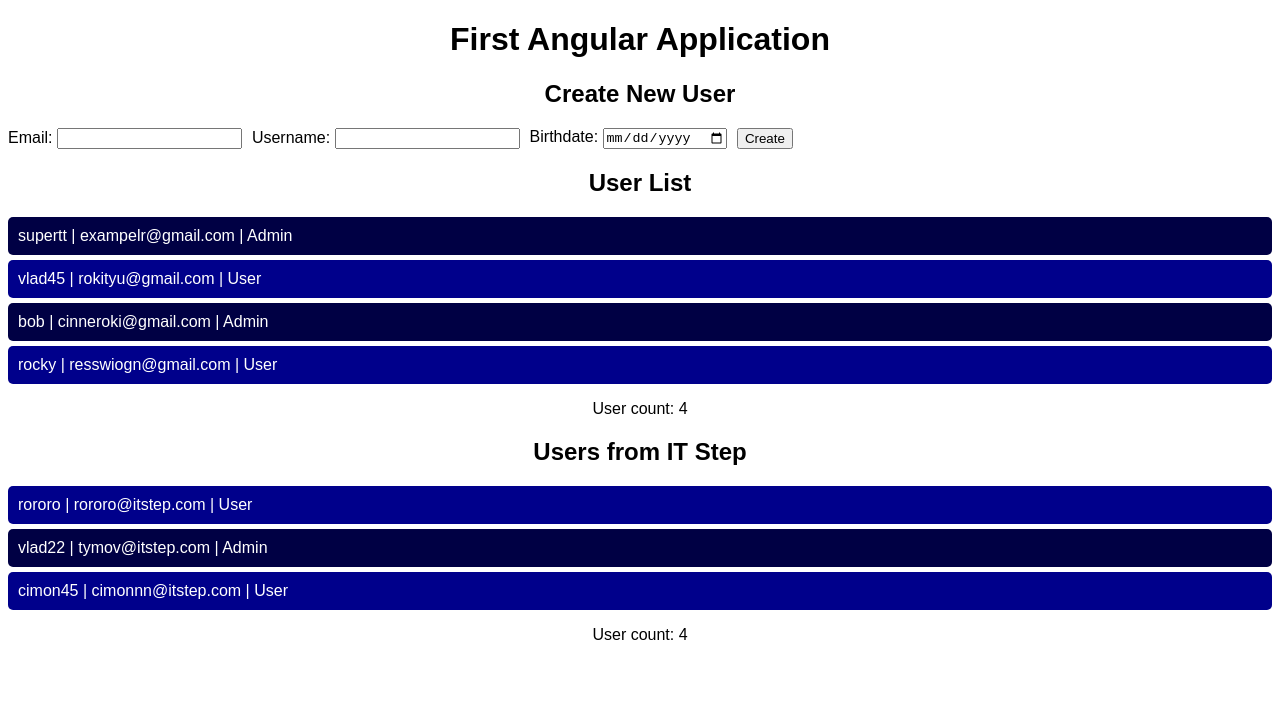
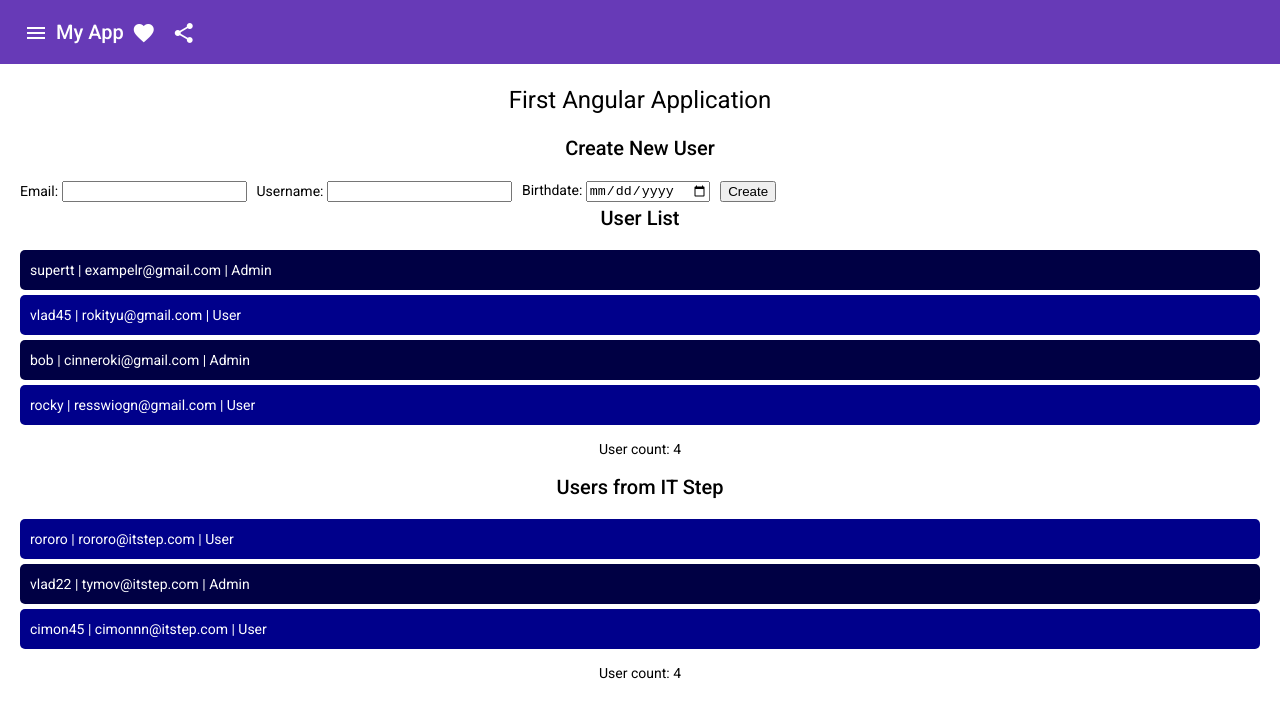
Before and after one commit to vladtymo/Intro-to-Angular-PD014, an Angular app: page / in a window 1280 px wide. Shown: the top 718 px of the page. Built offline with nearby package versions, Linux system fonts and the light colour scheme.

Commit message:
Install material library.

```diff
--- a/angular.json
+++ b/angular.json
@@ -27,6 +27,7 @@
               "src/assets"
             ],
             "styles": [
+              "./node_modules/@angular/material/prebuilt-themes/deeppurple-amber.css",
               "src/styles.css"
             ],
             "scripts": []
@@ -94,6 +95,7 @@
               "src/assets"
             ],
             "styles": [
+              "./node_modules/@angular/material/prebuilt-themes/deeppurple-amber.css",
               "src/styles.css"
             ],
             "scripts": []
--- a/package.json
+++ b/package.json
@@ -11,10 +11,12 @@
   "private": true,
   "dependencies": {
     "@angular/animations": "~12.2.0",
+    "@angular/cdk": "^12.2.13",
     "@angular/common": "~12.2.0",
     "@angular/compiler": "~12.2.0",
     "@angular/core": "~12.2.0",
     "@angular/forms": "~12.2.0",
+    "@angular/material": "^12.2.13",
     "@angular/platform-browser": "~12.2.0",
     "@angular/platform-browser-dynamic": "~12.2.0",
     "@angular/router": "~12.2.0",
--- a/src/app/app.component.html
+++ b/src/app/app.component.html
@@ -1,4 +1,22 @@
-<h1>First Angular Application</h1>
+<header>
+    <mat-toolbar color="primary">
+        <button mat-icon-button class="example-icon" aria-label="Example icon-button with menu icon">
+            <mat-icon>menu</mat-icon>
+        </button>
+        <span>My App</span>
+        <span class="example-spacer"></span>
+        <button mat-icon-button class="example-icon favorite-icon" aria-label="Example icon-button with heart icon">
+            <mat-icon>favorite</mat-icon>
+        </button>
+        <button mat-icon-button class="example-icon" aria-label="Example icon-button with share icon">
+            <mat-icon>share</mat-icon>
+        </button>
+    </mat-toolbar>
+</header>
 
-<app-user></app-user>
-<!-- <app-user-list></app-user-list> -->
+<div class="container">
+    <h1>First Angular Application</h1>
+
+    <app-user></app-user>
+    <!-- <app-user-list></app-user-list> -->
+</div>
--- a/src/app/app.module.ts
+++ b/src/app/app.module.ts
@@ -6,6 +6,8 @@ import { AppComponent } from './app.component';
 import { UserListComponent } from './user-list/user-list.component';
 import { FormsModule } from '@angular/forms';
 import { EnumToStringPipe } from './enum-to-string.pipe';
+import { BrowserAnimationsModule } from '@angular/platform-browser/animations';
+import { MaterialModule } from './material/material.module';
 
 @NgModule({
   declarations: [
@@ -16,7 +18,9 @@ import { EnumToStringPipe } from './enum-to-string.pipe';
   ],
   imports: [
     BrowserModule,
-    FormsModule
+    FormsModule,
+    BrowserAnimationsModule,
+    MaterialModule
   ],
   providers: [],
   bootstrap: [AppComponent]
--- a/src/index.html
+++ b/src/index.html
@@ -6,8 +6,11 @@
   <base href="/">
   <meta name="viewport" content="width=device-width, initial-scale=1">
   <link rel="icon" type="image/x-icon" href="favicon.ico">
+  <link rel="preconnect" href="https://fonts.gstatic.com">
+  <link href="https://fonts.googleapis.com/css2?family=Roboto:wght@300;400;500&display=swap" rel="stylesheet">
+  <link href="https://fonts.googleapis.com/icon?family=Material+Icons" rel="stylesheet">
 </head>
-<body>
+<body class="mat-typography">
   <app-root></app-root>
 </body>
 </html>
--- a/src/styles.css
+++ b/src/styles.css
@@ -13,3 +13,18 @@ h3 {
 .text-center {
     text-align: center;
 }
+
+html,
+body {
+    height: 100%;
+}
+
+body {
+    margin: 0;
+    font-family: Roboto, "Helvetica Neue", sans-serif;
+}
+
+.container {
+    padding: 20px;
+
+}
```
Also changed, not shown: src/app/material/material.module.ts (added, +25 -0 lines), 1 other file (tests, documents, lock files or other folders).
